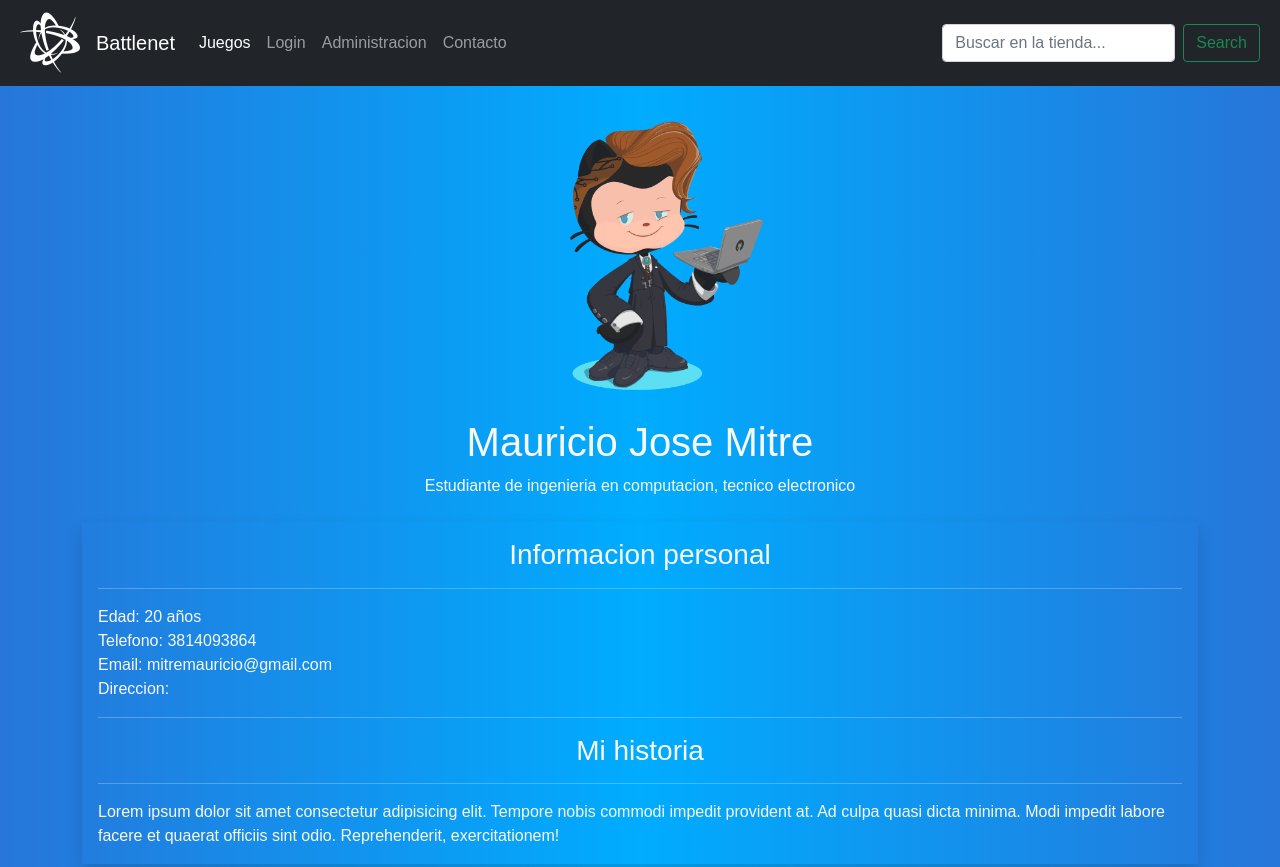
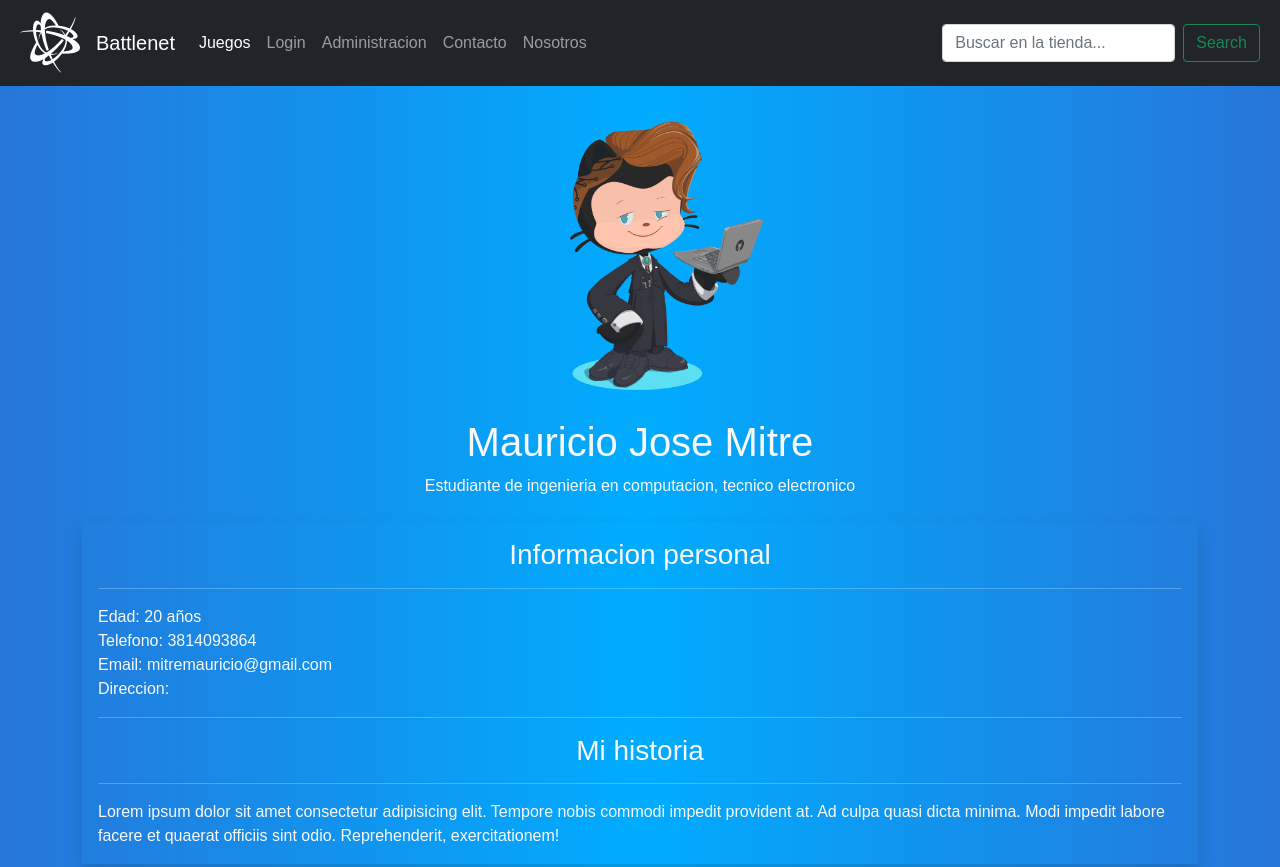
Before and after one commit to MauriMitre/Proyecto-Battlenet, a plain HTML site: page nosotros.html in a window 1280 px wide. Shown: the top 867 px of the page. Drawn offline with nearby package versions, Linux system fonts and the light colour scheme.

Commit message:
Se modifico navbar

```diff
--- a/nosotros.html
+++ b/nosotros.html
@@ -37,6 +37,9 @@
                         </li>
                         <li class="nav-item active">
                             <a class="nav-link " href="contacto.html">Contacto</a>
+                        </li>
+                        <li class="nav-item active">
+                            <a class="nav-link " href="nosotros.html">Nosotros</a>
                         </li>
                     </ul>
                     <form class="d-flex">
```
